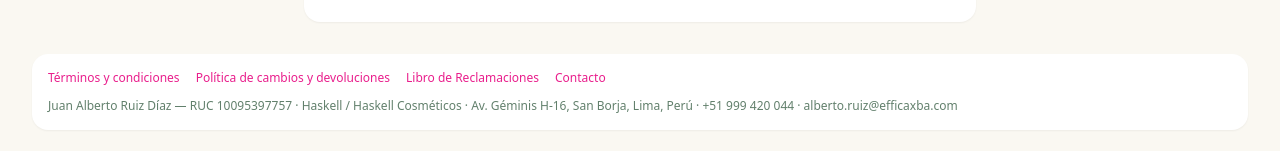
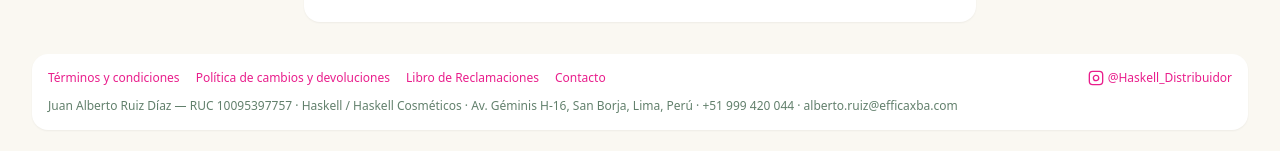
Before and after one commit to albertoruiz-gif/Haskell, a Next.js app in the folder frontend/: page /legal/politica-de-cambios-y-devoluciones in a window 1280 px wide. Shown: the part 758-909 px from the top of the page. Built offline with nearby package versions, Linux system fonts and the light colour scheme.

Commit message:
Footer: agregar link a Instagram @Haskell_Distribuidor (confirmado por el usuario)

```diff
--- a/frontend/src/components/ui/Footer.tsx
+++ b/frontend/src/components/ui/Footer.tsx
@@ -5,14 +5,12 @@
 // Reclamaciones a máximo 2 clics desde cualquier página pública — al
 // vivir en el footer global, está a 1 clic desde cualquier lado.
 //
-// Nota: no se linkean íconos de redes sociales todavía — @haskell_distribuidor
-// fue confirmado como handle, pero no en qué red exacta (Instagram/Facebook/
-// TikTok) vive. Culqi solo exige que, SI hay íconos, redirijan a la cuenta
-// correcta — omitirlos hasta confirmar no incumple el requisito.
+// Red social confirmada por el usuario (2026-08-11): @Haskell_Distribuidor
+// en Instagram — https://www.instagram.com/haskell_distribuidor/
 export function Footer() {
   return (
     <footer className="mt-8 space-y-3 rounded-card bg-white p-4 text-xs text-bosque/70 shadow-sm">
-      <div className="flex flex-wrap gap-x-4 gap-y-1">
+      <div className="flex flex-wrap items-center gap-x-4 gap-y-1">
         <Link href="/legal/terminos-y-condiciones" className="font-medium text-acento">
           Términos y condiciones
         </Link>
@@ -25,6 +23,20 @@
         <Link href="/contacto" className="font-medium text-acento">
           Contacto
         </Link>
+        <a
+          href="https://www.instagram.com/haskell_distribuidor/"
+          target="_blank"
+          rel="noopener noreferrer"
+          aria-label="Haskell en Instagram"
+          className="ml-auto inline-flex items-center gap-1 font-medium text-acento"
+        >
+          <svg width="16" height="16" viewBox="0 0 24 24" fill="none" stroke="currentColor" strokeWidth="2" aria-hidden="true">
+            <rect x="2" y="2" width="20" height="20" rx="5" />
+            <path d="M16 11.37a4 4 0 1 1-7.914 1.174A4 4 0 0 1 16 11.37z" />
+            <line x1="17.5" y1="6.5" x2="17.51" y2="6.5" />
+          </svg>
+          @Haskell_Distribuidor
+        </a>
       </div>
       <p>
         Juan Alberto Ruiz Díaz — RUC 10095397757 · Haskell / Haskell Cosméticos · Av. Géminis H-16, San Borja, Lima,
```
